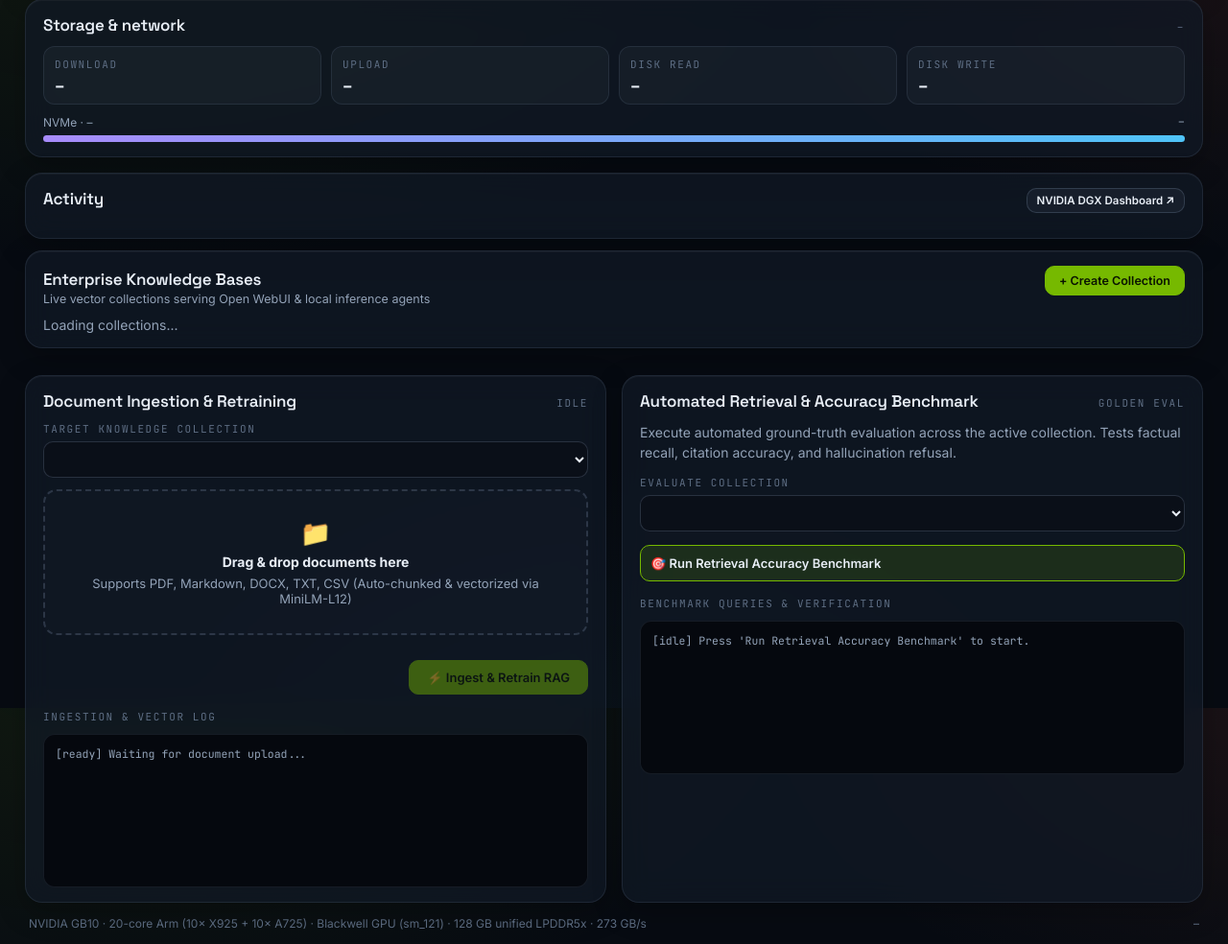
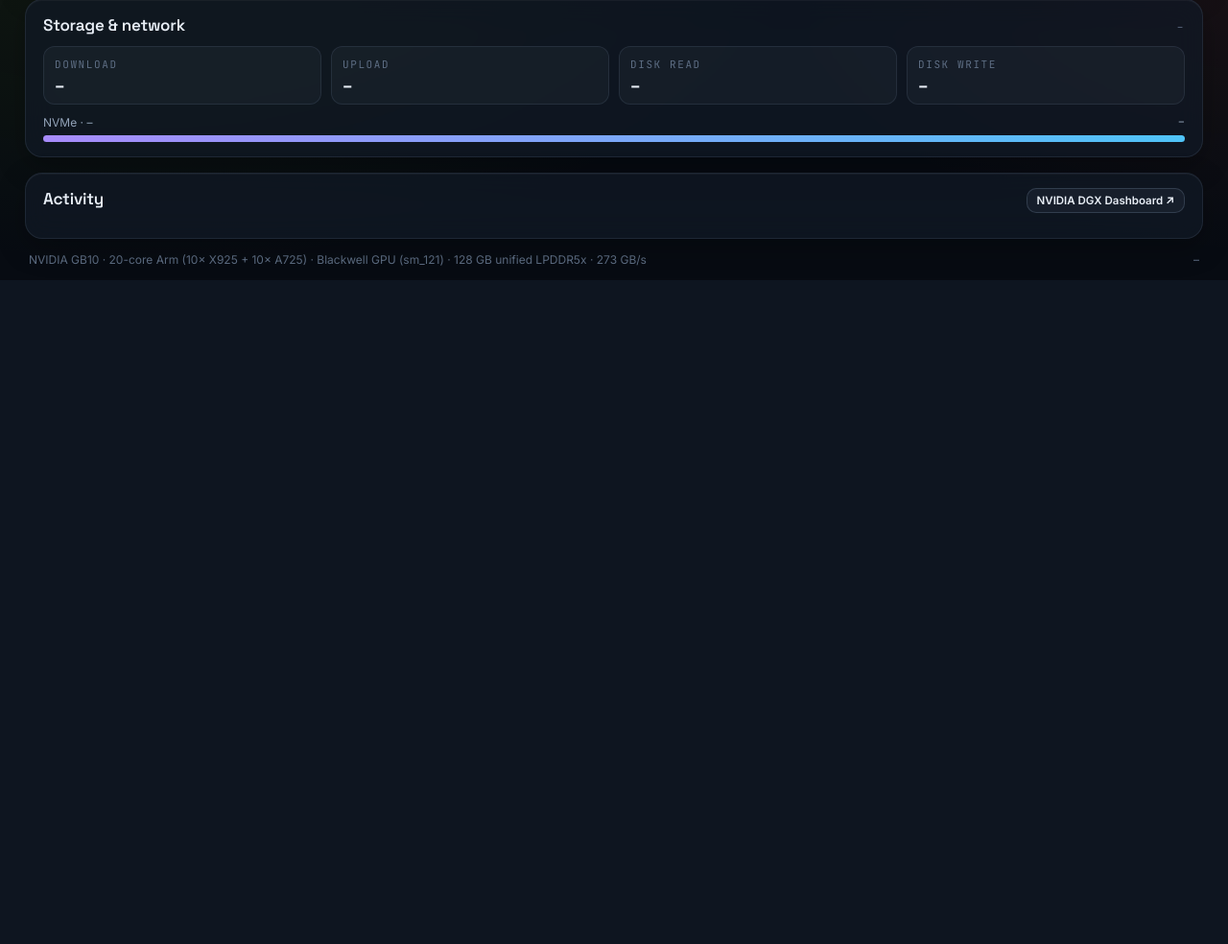
Before and after one commit to amrlazw/gb10-stack, a Python web app: template templates/mission-control/static/index.html in a window 1280 px wide. Shown: the part 862-1846 px from the top of the page at 96% size. After the commit the page ends 1154 px from the top, so only its background shows below. Run offline with Jinja, Linux system fonts and the light colour scheme; the template is opened without the code that fills it, so the values that code supplies are empty.

Commit message:
mission-control: fix scope isolation bug for RAG Studio tab functions

```diff
--- a/templates/mission-control/static/index.html
+++ b/templates/mission-control/static/index.html
@@ -289,7 +289,7 @@ body.remote:not(.unlocked) .svc .actions button, body.remote:not(.unlocked) #seq
   </section>
   </div>
 
-  <div id="viewRag" style="display:none; display:grid; gap:16px;">
+  <div id="viewRag" style="display:none; gap:16px;">
     <!-- Collections Overview Card -->
     <section class="card">
       <div class="hdr">
@@ -673,7 +673,10 @@ if (window.__BOOT) {  // server-embedded snapshot: paint real numbers before the
     const h = await fetch("/api/history").then((r) => r.json());
     ["gpu", "power", "temp", "mem", "cpu", "tok"].forEach((k) => (H[k] = (h[k] || []).slice(-MAXH)));
   } catch (e) {}
-  /* ---------- RAG Studio JS */
+  tick(); setInterval(tick, 1000);
+})();
+
+/* ---------- RAG Studio JS */
 let CURRENT_TAB = 'telemetry';
 let STAGED_FILES = [];
 let RAG_POLL_INTERVAL = null;
@@ -950,9 +953,6 @@ async function submitNewCollection() {
     toast("Error creating collection", true);
   }
 }
-
-tick(); setInterval(tick, 1000);
-})();
 </script>
 </body>
 </html>
```
